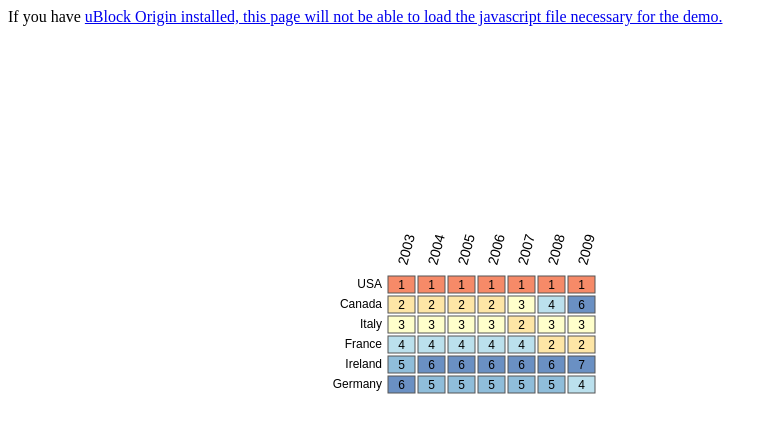
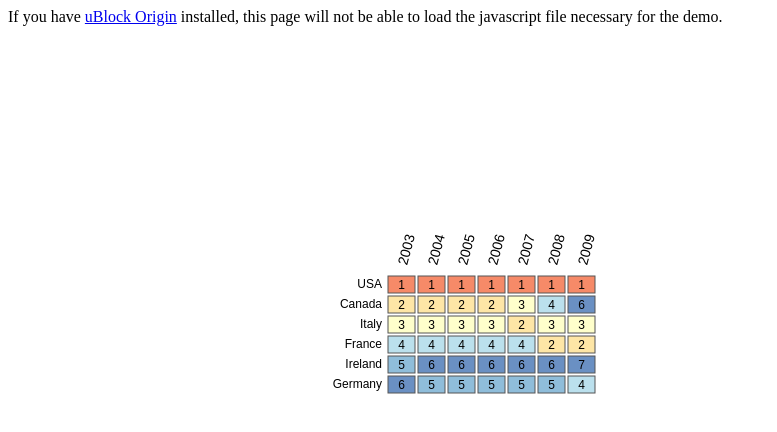
Before and after one commit to fhightower/d3js-sortable-heatmap, a plain HTML site: page index.html in a window 1280 px wide. Shown: the top 432 px of the page, without its empty margins (0-777 px from the left). Drawn offline with Linux system fonts and the light colour scheme.

Commit message:
Fixing link

```diff
--- a/index.html
+++ b/index.html
@@ -10,7 +10,7 @@
     <link rel="stylesheet" type="text/css" href="./style/heatmap.css">
 </head>
 <body>
-    <div>If you have <a href="https://en.wikipedia.org/wiki/UBlock_Origin">uBlock Origin installed, this page will not be able to load the javascript file necessary for the demo.</a></div>
+    <div>If you have <a href="https://en.wikipedia.org/wiki/UBlock_Origin">uBlock Origin</a> installed, this page will not be able to load the javascript file necessary for the demo.</div>
     <div id="chart"></div>
 
     <script type="text/javascript" src="./js/heatmap.js"></script>
```
